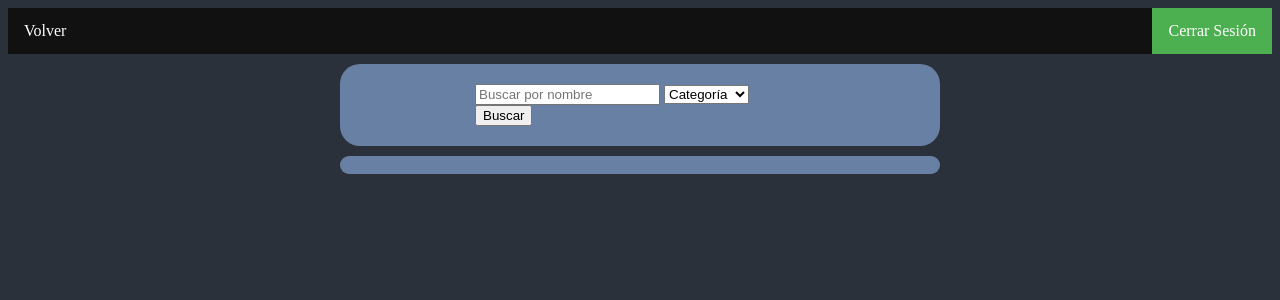
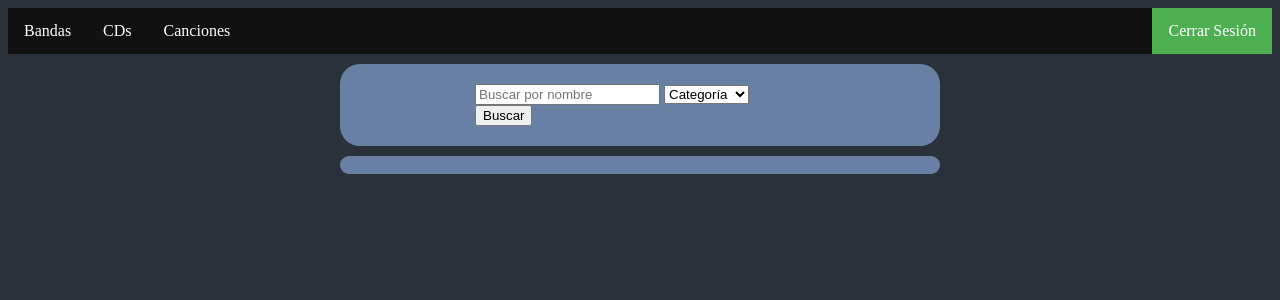
Before and after one commit to AsparagusEduardo/TrabajoFinal, a PHP site: page /buscador.php in a window 1280 px wide. Shown: the top 300 px of the page. Run offline with PHP 8.4, Linux system fonts and the light colour scheme.

Commit message:
0.6.1-33
- Limpieza

```diff
--- a/buscador.php
+++ b/buscador.php
@@ -11,7 +11,9 @@
 	<body>
 		<nav>
 			<ul>
-				<li><a href="mantenedor.php">Volver</a></li>
+				<li><a href="mantenedor.php#bloque_bandas">Bandas</a></li>
+				<li><a href="mantenedor.php#bloque_cds">CDs</a></li>
+				<li><a href="mantenedor.php#bloque_canciones">Canciones</a></li>
 				<li style="float:right"><a class="active" href="#bloque_cds">Cerrar Sesión</a></li>
 			</ul>
 		</nav>
@@ -40,7 +42,7 @@
 						$lista_bandas = $base_musica -> query("SELECT * FROM $categoria WHERE nombre LIKE '%$elemento%' ORDER BY nombre");
 						$num_resultados = mysqli_num_rows($lista_bandas);
 
-						echo "<h3>".$num_resultados." banda(s) encontradas.</h3>";
+						echo "<h3>".$num_resultados." banda(s) encontrada(s).</h3>";
 
 						if ($num_resultados > 0)
 						{?>
@@ -56,7 +58,8 @@
 			            		</td>
 			            	</tr>
 			            	<tr>
-			            		<td colspan="2"><?php //CDS DE LA BANDA
+			            		<td colspan="2">
+			            			<u>CD(s)</u><?php //CDS DE LA BANDA
 			            			$hmm = $registro['id'];
 			            			$lista_cds = $base_musica -> query("SELECT * FROM cds WHERE bandaID = '$hmm' ORDER BY nombre");
 			            			while ($registro2 = $lista_cds -> fetch_assoc())
@@ -133,6 +136,7 @@
 						if ($num_resultados > 0)
 						{?>
 							<table border="1">
+
 			            <?php
 			            }
 			            while ($registro = $lista_canciones -> fetch_assoc())
```
Lines whose indentation alone changed are shown as unchanged.
